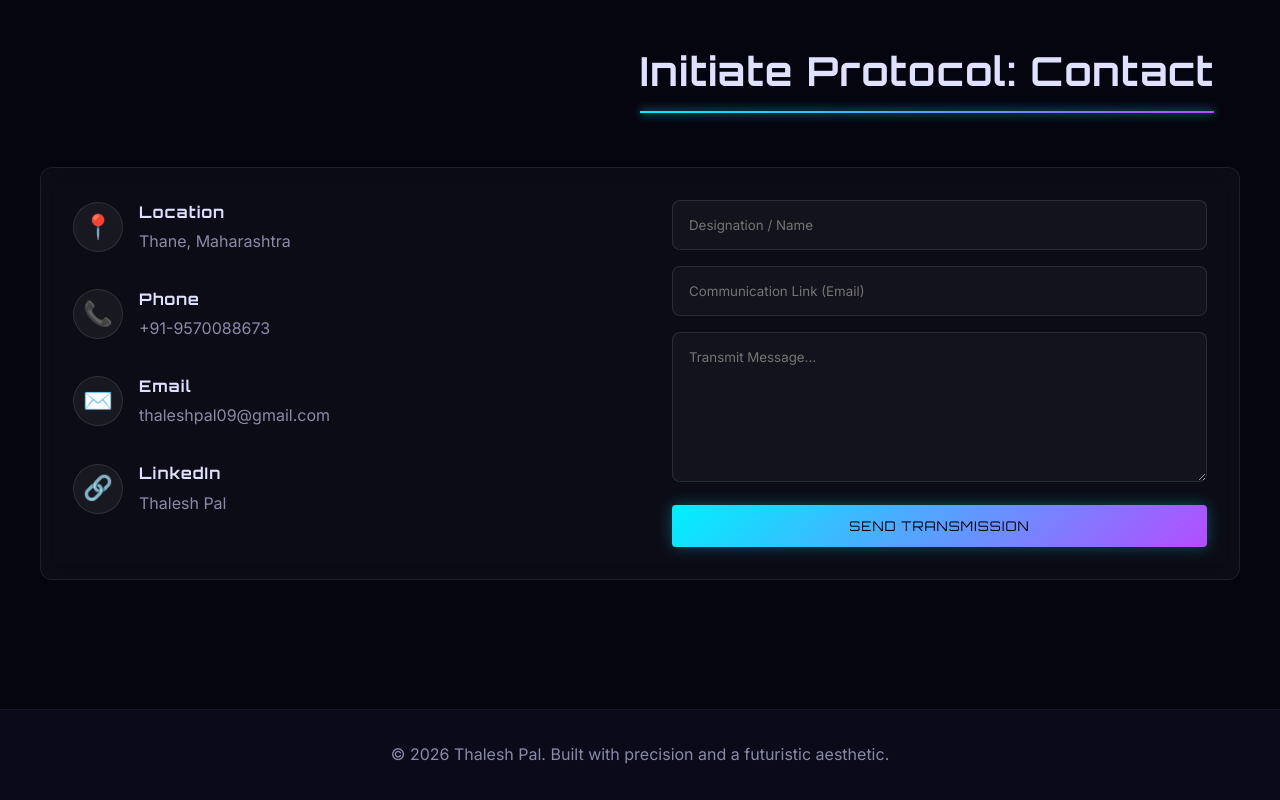
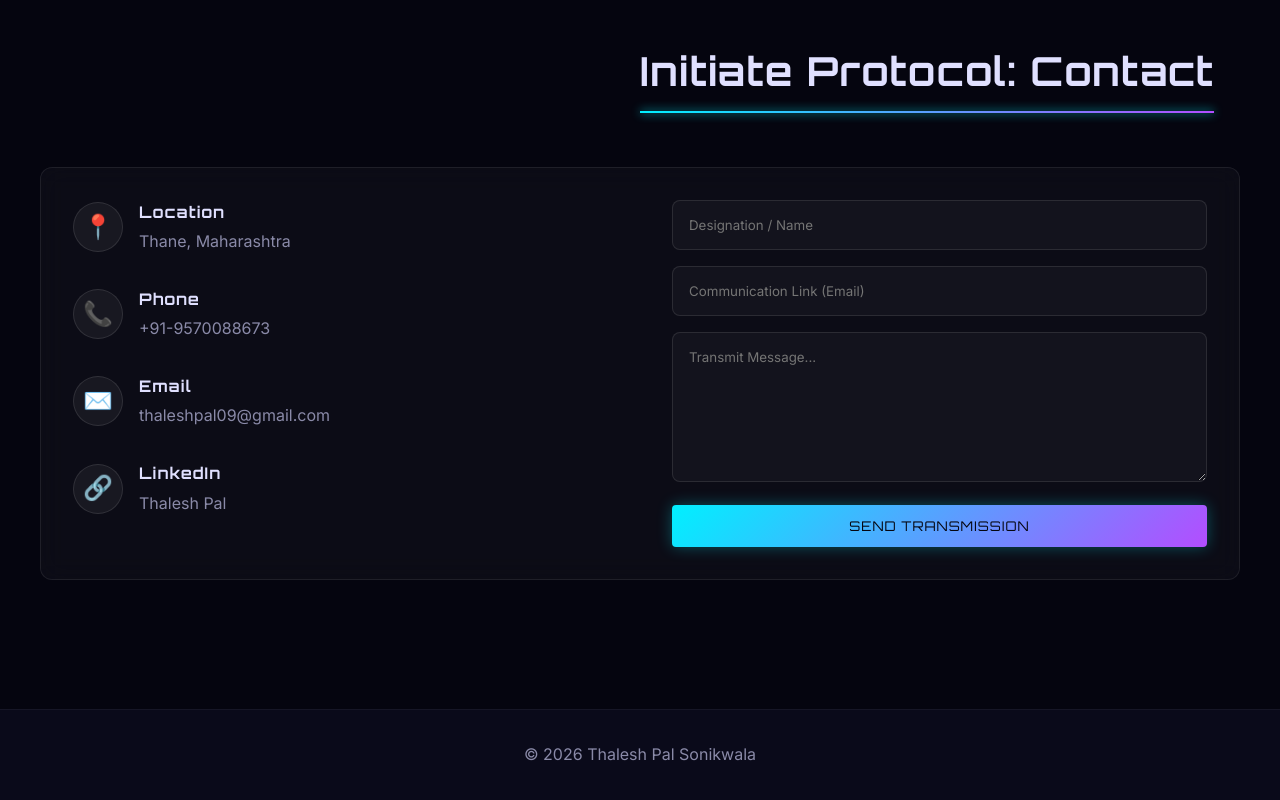
Before and after one commit to Thalesh-Pal/Thalesh_Pal, a plain HTML site: page index.html in a window 1280 px wide. Shown: the part 4983-5783 px from the top of the page. Drawn offline with Linux system fonts and the light colour scheme.

Commit message:
Update typewriter roles and footer name

```diff
--- a/index.html
+++ b/index.html
@@ -270,7 +270,7 @@
 
     <footer>
         <div class="container">
-            <p>&copy; 2026 Thalesh Pal. Built with precision and a futuristic aesthetic.</p>
+            <p>&copy; 2026 Thalesh Pal Sonikwala</p>
         </div>
     </footer>
 
```
